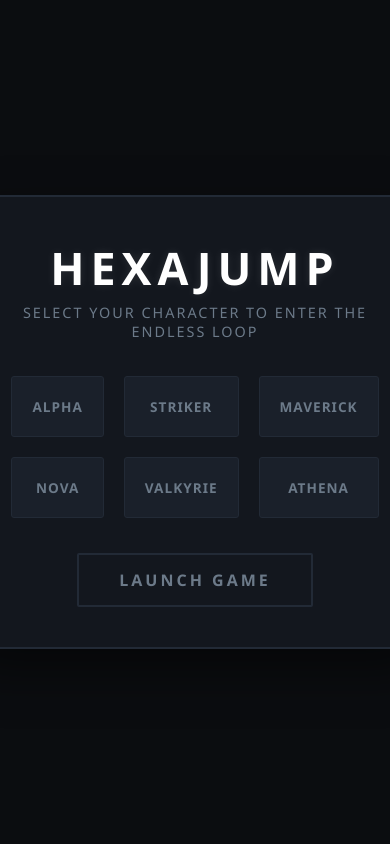
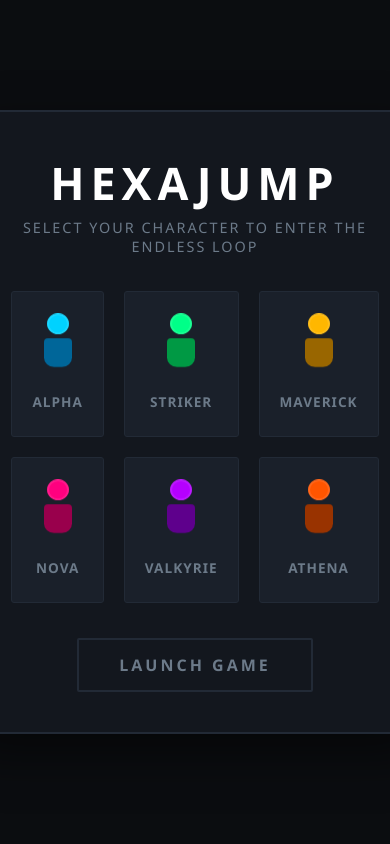
Before and after one commit to manoharrajusarikonda331-mani/hexajump, a Flask app: page / in a window 390 px wide. Run offline with Flask 3, Linux system fonts and the light colour scheme.

Commit message:
style: engineer keyframe canvas sprite models and accelerate hover state timelinesstyle: engineer keyframe canvas sprite models and accelerate hover state timelines
- Designed responsive modular layout vectors for head and core body components.
- Assigned distinct high-contrast color arrays across all 6 custom game avatars.
- Implemented arcadeIdle vertical bounce transformations via hardware-accelerated CSS keyframes.
- Configured custom interactive hover triggers to temporarily accelerate character animation frequencies.

```diff
--- a/static/style.css
+++ b/static/style.css
@@ -1,23 +1,23 @@
 /* ==========================================================================
-   HEXAJUMP - CYBER-INDUSTRIAL MINIMALIST STYLING SHEET
+   HEXAJUMP - CYBER-INDUSTRIAL STYLE SYSTEM & ANIMATION SPRITES
    ========================================================================== */
 
 :root {
-    --bg-main: #0b0d10;          /* Deep matte carbon black */
-    --card-bg: #13171e;          /* Industrial steel gray */
-    --accent-blue: #00f0ff;      /* Cybernetic neon cyan */
-    --text-primary: #ffffff;     /* Crisp solid white */
-    --text-muted: #6c7a89;        /* Suted engineering gray */
-    --border-color: #222a36;     /* Structural geometric border */
-    --male-glow: #00a8ff;        /* Precision blue highlight */
-    --female-glow: #ff007f;      /* Kinetic magenta highlight */
+    --bg-main: #0b0d10;
+    --card-bg: #13171e;
+    --accent-blue: #00f0ff;
+    --text-primary: #ffffff;
+    --text-muted: #6c7a89;
+    --border-color: #222a36;
+    --male-glow: #00a8ff;
+    --female-glow: #ff007f;
 }
 
 * {
     margin: 0;
     padding: 0;
     box-sizing: border-box;
-    font-family: 'Segoe UI', Roboto, Helvetica, Arial, sans-serif;
+    font-family: 'Segoe UI', Roboto, sans-serif;
     user-select: none;
 }
 
@@ -31,7 +31,6 @@ body {
     overflow: hidden;
 }
 
-/* Main Layout Wrapper */
 #game-container {
     position: relative;
     width: 900px;
@@ -40,11 +39,10 @@ body {
     align-items: center;
 }
 
-/* Premium Industrial Launcher Card */
 .menu-card {
     background-color: var(--card-bg);
     border: 2px solid var(--border-color);
-    border-radius: 4px; /* Sharp corners for industrial feel */
+    border-radius: 4px;
     padding: 40px;
     width: 100%;
     box-shadow: 0 20px 50px rgba(0, 0, 0, 0.5);
@@ -55,8 +53,6 @@ h1 {
     font-size: 2.8rem;
     font-weight: 900;
     letter-spacing: 6px;
-    color: var(--text-primary);
-    text-shadow: 0 0 10px rgba(255, 255, 255, 0.1);
     margin-bottom: 5px;
 }
 
@@ -68,7 +64,6 @@ h1 {
     margin-bottom: 35px;
 }
 
-/* Grid Layout for the 6 Custom Avatars */
 .avatar-grid {
     display: grid;
     grid-template-columns: repeat(3, 1fr);
@@ -76,23 +71,17 @@ h1 {
     margin-bottom: 35px;
 }
 
-/* Professional Product-Style Avatar Cards */
 .avatar-card {
     background-color: #1a202a;
     border: 1px solid var(--border-color);
     border-radius: 3px;
-    padding: 20px;
+    padding: 25px 20px;
     cursor: pointer;
-    transition: all 0.25s cubic-bezier(0.25, 0.8, 0.25, 1);
+    transition: all 0.25s ease;
     display: flex;
     flex-direction: column;
     align-items: center;
-}
-
-.avatar-preview {
-    font-size: 1.8rem;
-    margin-bottom: 10px;
-    transition: transform 0.2s ease;
+    position: relative;
 }
 
 .avatar-card span {
@@ -101,36 +90,91 @@ h1 {
     text-transform: uppercase;
     letter-spacing: 1px;
     color: var(--text-muted);
+    margin-top: 15px;
 }
 
-/* Hover States - Tactile & Responsive */
+/* ==========================================================================
+   🕹️ REAL-TIME ANIMATED MINI-CHARACTER ENGINE INTERFACE
+   ========================================================================== */
+
+.character-sprite {
+    width: 40px;
+    height: 60px;
+    position: relative;
+    display: flex;
+    flex-direction: column;
+    align-items: center;
+    animation: arcadeIdle 0.6s infinite alternate ease-in-out;
+}
+
+/* Base structural blocks for mini characters */
+.character-sprite .head {
+    width: 22px;
+    height: 22px;
+    border-radius: 50%;
+    margin-bottom: 4px;
+    border: 2px solid rgba(255,255,255,0.1);
+}
+
+.character-sprite .body-core {
+    width: 28px;
+    height: 30px;
+    border-radius: 4px 4px 10px 10px;
+}
+
+/* Unique Arcade Character Color Signatures */
+.alpha-sprite .head     { background-color: #00d2ff; }
+.alpha-sprite .body-core { background-color: #006699; }
+
+.striker-sprite .head   { background-color: #00ff88; }
+.striker-sprite .body-core { background-color: #009944; }
+
+.maverick-sprite .head  { background-color: #ffb700; }
+.maverick-sprite .body-core { background-color: #996600; }
+
+.nova-sprite .head      { background-color: #ff007f; }
+.nova-sprite .body-core { background-color: #99004c; }
+
+.valkyrie-sprite .head  { background-color: #b500ff; }
+.valkyrie-sprite .body-core { background-color: #5e008c; }
+
+.athena-sprite .head    { background-color: #ff5500; }
+.athena-sprite .body-core { background-color: #993300; }
+
+/* Micro-animations running at runtime */
+@keyframes arcadeIdle {
+    0% {
+        transform: translateY(0) scaleY(1);
+    }
+    100% {
+        transform: translateY(-5px) scaleY(0.96);
+    }
+}
+
+/* Interactive Hover States */
 .avatar-card:hover {
     border-color: #3b4859;
     background-color: #1e2633;
 }
 
-.avatar-card:hover .avatar-preview {
-    transform: scale(1.1);
+.avatar-card:hover .character-sprite {
+    animation-duration: 0.3s; /* Speeds up animation when hovering for interactive feedback */
 }
 
-/* Precision Selection Glow States instead of blurry glass transparent backgrounds */
+/* Premium Selection Highlights */
 .avatar-card.male.selected {
     border-color: var(--male-glow);
     box-shadow: inset 0 0 12px rgba(0, 168, 255, 0.2), 0 0 20px rgba(0, 168, 255, 0.15);
 }
-.avatar-card.male.selected span {
-    color: var(--male-glow);
-}
+.avatar-card.male.selected span { color: var(--male-glow); }
 
 .avatar-card.female.selected {
     border-color: var(--female-glow);
     box-shadow: inset 0 0 12px rgba(255, 0, 127, 0.2), 0 0 20px rgba(255, 0, 127, 0.15);
 }
-.avatar-card.female.selected span {
-    color: var(--female-glow);
-}
+.avatar-card.female.selected span { color: var(--female-glow); }
 
-/* Action Control Engine Button */
+/* Control Action Button */
 #start-btn {
     background-color: transparent;
     color: var(--text-muted);
@@ -159,10 +203,7 @@ h1 {
     transform: translateY(-1px);
 }
 
-/* Display Control Toggles */
-.hidden {
-    display: none !important;
-}
+.hidden { display: none !important; }
 
 #gameCanvas {
     background-color: #0d1117;
```
